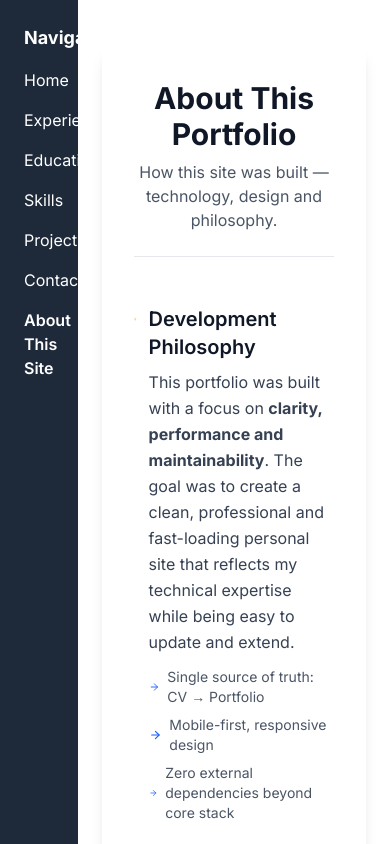
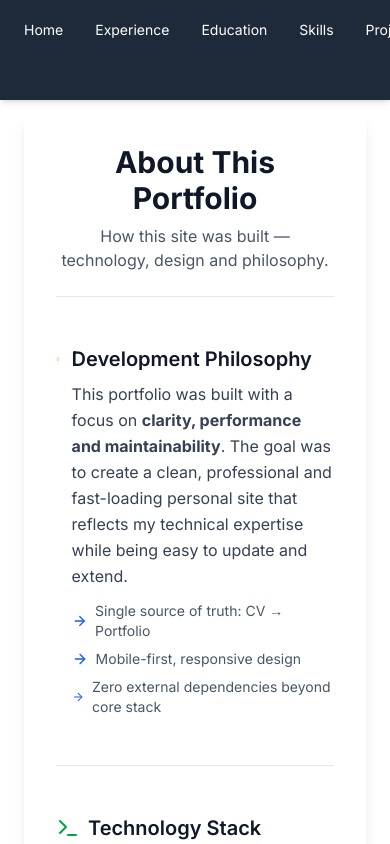
Before and after one commit to spaceIntrovertDev/portofolio, a Next.js app: page /about in a window 390 px wide. Shown: the top 844 px of the page. Built offline with nearby package versions, Linux system fonts and the light colour scheme.

Commit message:
added mobile support

```diff
--- a/src/app/layout.tsx
+++ b/src/app/layout.tsx
@@ -19,12 +19,20 @@ export default function RootLayout({
 }>) {
     return (
         <html lang="en">
-        <body className={`${inter.className} min-h-screen bg-zinc-50 dark:bg-black`}>
-        <div className="flex">
-            <aside className="w-1/5 bg-gray-800 p-6 text-white">
-                <Sidebar />
+        <body className={`${inter.className} min-h-screen bg-zinc-50 font-sans dark:bg-black`}>
+        <div className="flex flex-col md:flex-row">
+            {/* Mobile Top Navbar: Fixed on scroll, visible only on small screens */}
+            <header className="fixed top-0 z-50 w-full bg-gray-800 p-4 text-white shadow-md md:hidden">
+                <Sidebar isMobile={true} />
+            </header>
+
+            {/* Desktop Sidebar: Hidden on mobile */}
+            <aside className="hidden w-1/5 bg-gray-800 p-6 text-white md:block">
+                <Sidebar isMobile={false} />
             </aside>
-            <main className="w-4/5 bg-white dark:bg-black min-h-screen">
+
+            {/* Main Content: Adjust top padding for mobile to account for fixed navbar */}
+            <main className="w-full bg-white pt-16 dark:bg-black min-h-screen md:w-4/5 md:pt-0">
                 {children}
             </main>
         </div>
--- a/src/components/Sidebar.tsx
+++ b/src/components/Sidebar.tsx
@@ -4,53 +4,77 @@ import Link from "next/link";
 import { usePathname } from "next/navigation";
 import React from "react";
 
-const Sidebar: React.FC = () => {
+interface SidebarProps {
+    isMobile: boolean;
+}
+
+const Sidebar: React.FC<SidebarProps> = ({ isMobile }) => {
     const pathname = usePathname();
 
     const isActive = (path: string) => pathname === path;
 
     return (
-        <nav className="flex flex-col space-y-4">
-            <h2 className="text-lg font-bold mb-4">Navigation</h2>
+        <nav
+            className={`flex ${
+                isMobile ? "flex-row justify-around space-x-4" : "flex-col space-y-4"
+            }`}
+        >
+            {isMobile ? null : (
+                <h2 className="text-lg font-bold mb-4">Navigation</h2>
+            )}
             <Link
                 href="/"
-                className={`hover:text-gray-300 ${isActive("/") ? "font-semibold text-white" : ""}`}
+                className={`hover:text-gray-300 ${isActive("/") ? "font-semibold text-white" : ""} ${
+                    isMobile ? "text-sm px-2 py-1" : ""
+                }`}
             >
                 Home
             </Link>
             <Link
                 href="/experience"
-                className={`hover:text-gray-300 ${isActive("/experience") ? "font-semibold text-white" : ""}`}
+                className={`hover:text-gray-300 ${isActive("/experience") ? "font-semibold text-white" : ""} ${
+                    isMobile ? "text-sm px-2 py-1" : ""
+                }`}
             >
                 Experience
             </Link>
             <Link
                 href="/education"
-                className={`hover:text-gray-300 ${isActive("/education") ? "font-semibold text-white" : ""}`}
+                className={`hover:text-gray-300 ${isActive("/education") ? "font-semibold text-white" : ""} ${
+                    isMobile ? "text-sm px-2 py-1" : ""
+                }`}
             >
                 Education
             </Link>
             <Link
                 href="/skills"
-                className={`hover:text-gray-300 ${isActive("/skills") ? "font-semibold text-white" : ""}`}
+                className={`hover:text-gray-300 ${isActive("/skills") ? "font-semibold text-white" : ""} ${
+                    isMobile ? "text-sm px-2 py-1" : ""
+                }`}
             >
                 Skills
             </Link>
             <Link
                 href="/projects"
-                className={`hover:text-gray-300 ${isActive("/projects") ? "font-semibold text-white" : ""}`}
+                className={`hover:text-gray-300 ${isActive("/projects") ? "font-semibold text-white" : ""} ${
+                    isMobile ? "text-sm px-2 py-1" : ""
+                }`}
             >
                 Projects
             </Link>
             <Link
                 href="/contact"
-                className={`hover:text-gray-300 ${isActive("/contact") ? "font-semibold text-white" : ""}`}
+                className={`hover:text-gray-300 ${isActive("/contact") ? "font-semibold text-white" : ""} ${
+                    isMobile ? "text-sm px-2 py-1" : ""
+                }`}
             >
                 Contact
             </Link>
             <Link
                 href="/about"
-                className={`hover:text-gray-300 ${isActive("/about") ? "font-semibold text-white" : ""}`}
+                className={`hover:text-gray-300 ${isActive("/about") ? "font-semibold text-white" : ""} ${
+                    isMobile ? "text-sm px-2 py-1" : ""
+                }`}
             >
                 About This Site
             </Link>
```
